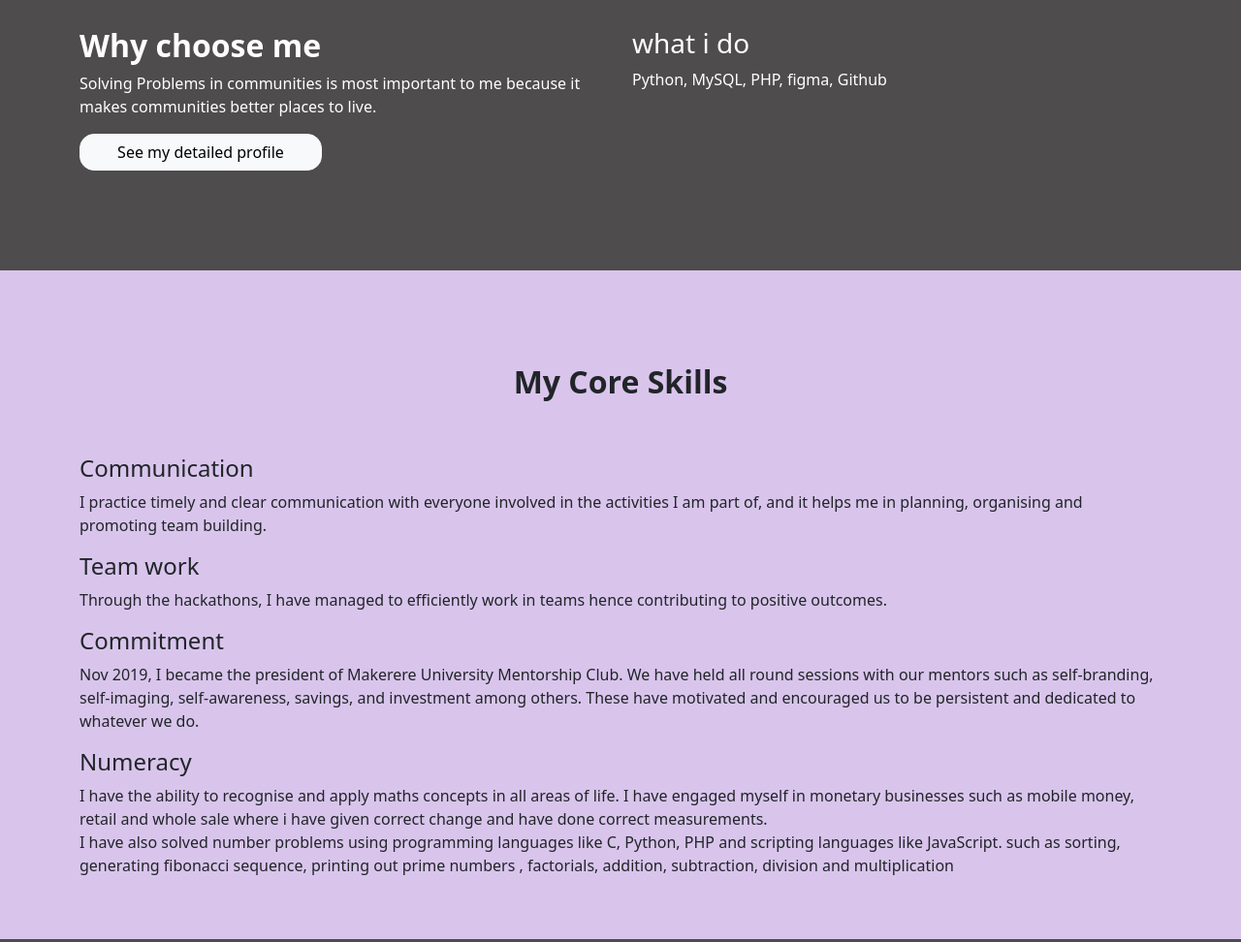
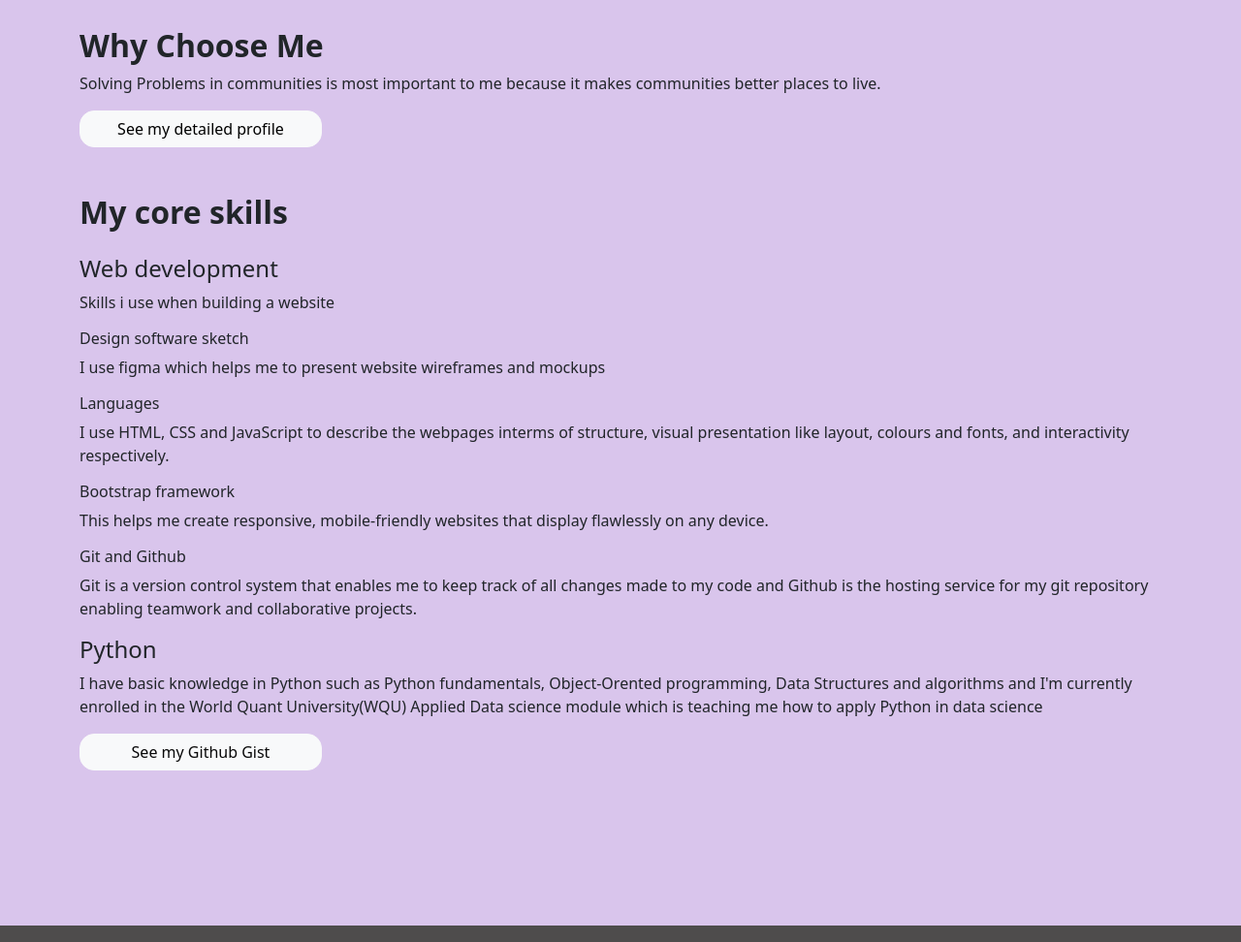
Before and after one commit to joanita-51/JOANITA-51.github.io, a plain HTML site: page index.html in a window 1280 px wide. Shown: the part 820-1792 px from the top of the page at 97% size. Drawn offline with nearby package versions, Linux system fonts and the light colour scheme.

Commit message:
changed the content of my core skills

```diff
--- a/bootstrap/css/custom style.css
+++ b/bootstrap/css/custom style.css
@@ -5,15 +5,14 @@
     width: 100%;
 
 }
-body{
-  background-color:  rgb(217, 197, 236);
 
-}
 .navbar{
     padding: 2px;
 
 }
-
+body{
+  background-color:  rgb(217, 197, 236);;
+}
 
 
 .navbar-brand{
@@ -278,7 +277,7 @@ footer,a{
   height:95%;
     }
     #Advantage{
-      background-color: rgb(78, 76, 76)
+      background-color:  rgb(217, 197, 236);
     }
     #work{
       background-color: rgb(78, 76, 76);
--- a/index.html
+++ b/index.html
@@ -97,54 +97,36 @@
 
     <!--Advantage page-->
     <section id="Advantage" >
-      <div class="container text-white py-5">
-        <div class="row ">
-          <div class="col-sm">
-            <h2><b>Why choose me</b></h2>
+      <div class="container  py-5">
+          <h2><b>Why Choose Me</b></h2>
             <p>Solving Problems in communities is most important to me because it  makes communities better
                 places to live.
             </p>
-            <button class="btn btn-light" type="button" >
+            <button class="btn btn-light mb-5" type="button" >
               <a href="https://docs.google.com/document/d/1jfCxBlwMkfgv63rE7C3JrmH9XxlE22eRDMB0Jm0NUEg/edit?ts=6087acd7#" id="doc"  target="_blank">See my detailed profile</a>
-        </button>
-          </div>
-          <div class="col-sm" id="familiarity">
-            <h3>what i do </h3>
-            <p>Python, MySQL, PHP, figma, Github</p>
+            </button>
+               <!--Core skills-->
+            <h2 class="pb-3" id="skills" ><b>My core skills</b></h2>
+            <h4>  Web development </h4>
+            <p>Skills i use when building a website </p>
+            <h6>Design software sketch</h6> <p>I use figma which helps me to present website wireframes and mockups</p>
+            <h6>Languages </h6> <p>I use HTML, CSS and JavaScript to describe the webpages interms of
+            structure, visual presentation like layout, colours and fonts, and interactivity respectively.</p>
+            <h6>Bootstrap framework</h6><p> This helps me create responsive, mobile-friendly websites that display
+            flawlessly on any device.</p>
+            <h6>Git and Github</h6> <p> Git is a version control system that enables me to keep track of all changes
+            made to my code and Github is the hosting service for my git repository enabling teamwork and collaborative projects.</p>
 
-            <!-- Grouping a list
-            <ul class="list-group list-group-horizontal">
-              <li class="list-group-item">An item</li>
-              <li class="list-group-item">A second item</li>
-              <li class="list-group-item">A third item</li>
-            </ul> -->
+            <h4> Python </h4>
+            <p> I have basic knowledge in Python such as Python fundamentals, Object-Orented programming, Data Structures and algorithms
+              and I'm currently enrolled in the World Quant University(WQU) Applied Data science module which is teaching me how to apply Python in data science</p>
+              <button class="btn btn-light" type="button" >
+                <a href="https://gist.github.com/JOANITA-51"  target="_blank">See my Github Gist</a>
+          </button>
+        </div>
+    </section>
 
-          </div>
-        </div>
-      </div>
-    </section>
-    <!--Core skills-->
-    <section style="background-color:  rgb(217, 197, 236);" >
-      <div class="container py-5 overflow-auto">
-        <h2 class="py-5" style="text-align: center ;" id="skills" ><b>My Core Skills</b></h2>
-        <h4>Communication</h4>
-        <p>I practice timely and clear communication with everyone involved in the activities I am part of,
-           and it helps me in planning, organising and promoting team building.</p>
-        <h4>Team work  </h4>
-        <p>Through the hackathons, I have managed to efficiently work in teams hence contributing to positive outcomes.</p>
-        <h4>Commitment</h4>
-        <p>Nov 2019, I became the president of Makerere University Mentorship  Club. We have held all round sessions with our mentors such as self-branding,
-           self-imaging, self-awareness, savings, and investment among others. These have motivated and encouraged us to be persistent and dedicated to whatever we  do. </p>
-        <h4>Numeracy</h4>
-        <p > I have the ability to recognise and apply maths concepts in all areas of life.
-          I have engaged myself in monetary businesses such as mobile money, retail and whole sale where i have given correct change and have done correct measurements.<br>
-          I have also solved number problems using programming languages like C, Python, PHP and scripting languages like JavaScript. such as sorting, generating fibonacci sequence,
-          printing out prime numbers , factorials, addition, subtraction, division and multiplication
-        </p>
-
-      </div>
-    </section>
-    <!--end of advantage page-->
+  <!--end of advantage page-->
 
     <!--Work page-->
     <section class="text-white" id="work">
```
